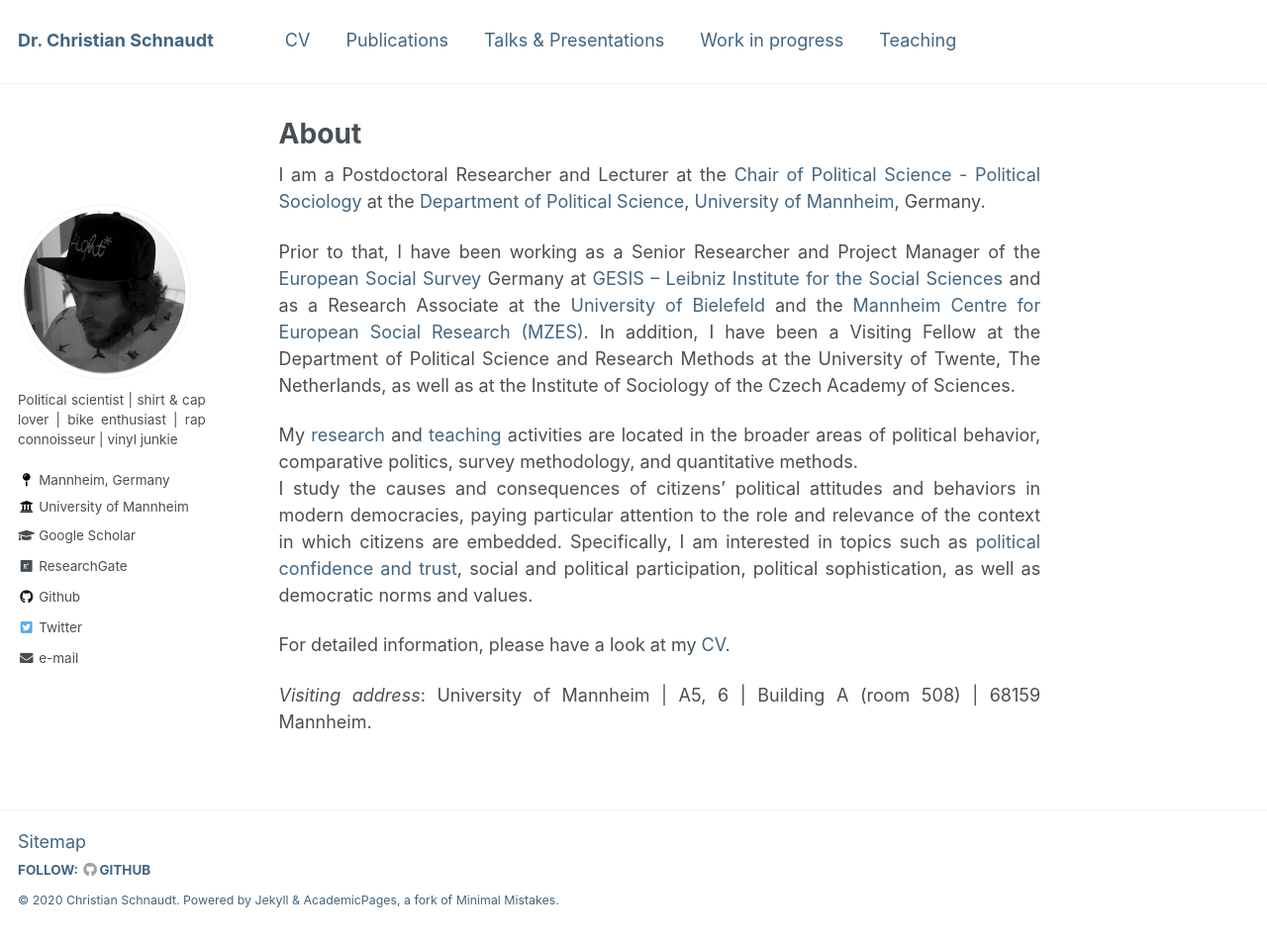
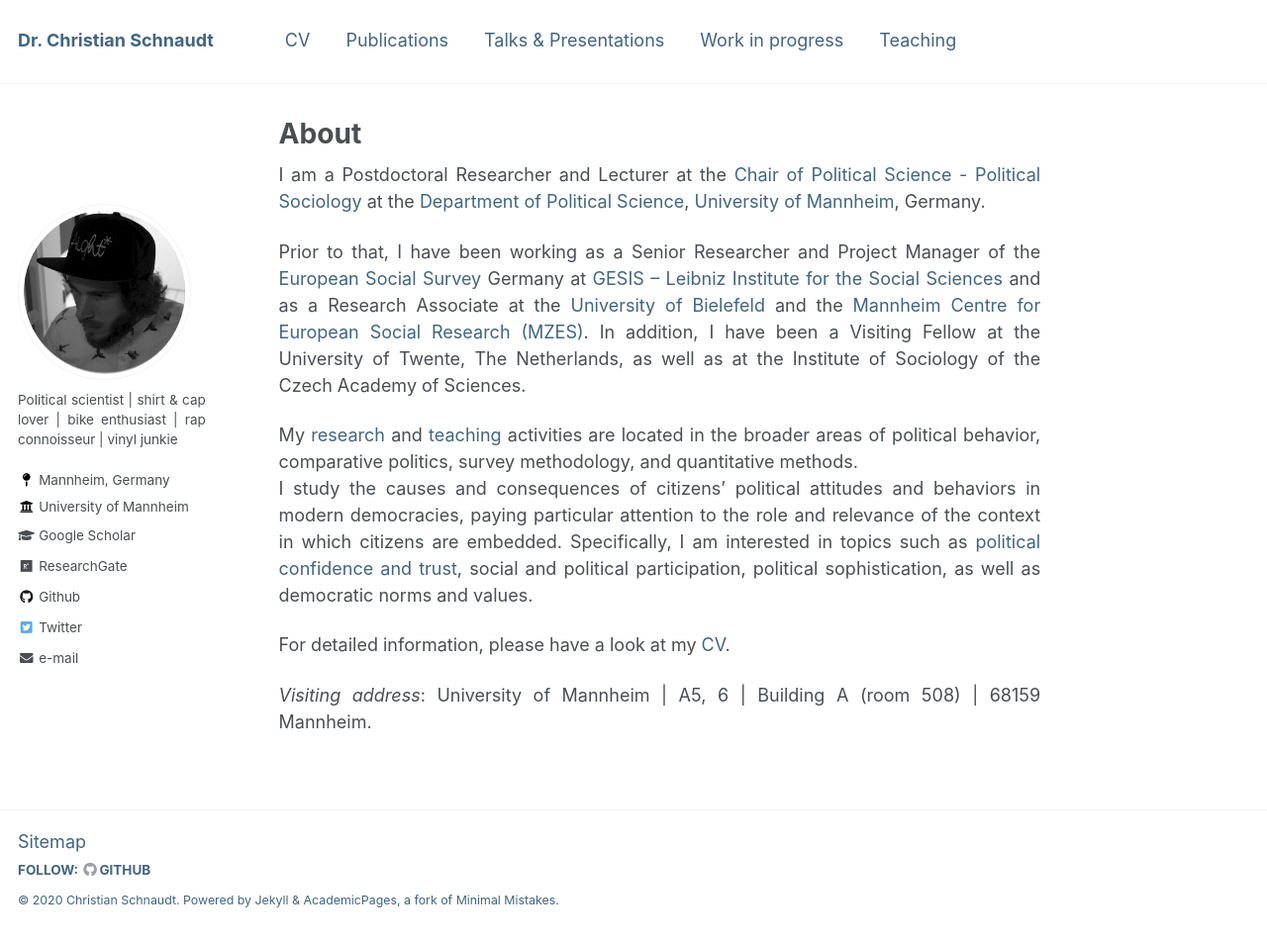
Before and after one commit to cschnaudt/cschnaudt.github.io, a Jekyll site: the page built from _pages/about.md, in a window 1280 px wide and 955 px high. Shown: the whole window at 99% size. Built offline with Jekyll 4.4.1, drawn with Linux system fonts in a browser that asks for light colours.

Commit message:
Update about.md

```diff
--- a/_pages/about.md
+++ b/_pages/about.md
@@ -10,7 +10,7 @@
 
 I am a Postdoctoral Researcher and Lecturer at the [Chair of Political Science - Political Sociology](https://www.sowi.uni-mannheim.de/en/schmitt-beck/){:target="_ blank"} at the [Department of Political Science](https://www.sowi.uni-mannheim.de/en/research/political-science/){:target="_ blank"}, [University of Mannheim](https://www.uni-mannheim.de/en/){:target="_ blank"}, Germany.
 
-Prior to that, I have been working as a Senior Researcher and Project Manager of the [European Social Survey](https://www.europeansocialsurvey.org/){:target="_ blank"} Germany at [GESIS -- Leibniz Institute for the Social Sciences](https://www.gesis.org){:target="_ blank"} and as a Research Associate at the [University of Bielefeld](https://www.uni-bielefeld.de/(en)/soz/){:target="_ blank"} and the [Mannheim Centre for European Social Research (MZES)](https://www.mzes.uni-mannheim.de/d7/en){:target="_ blank"}. In addition, I have been a Visiting Fellow at the Department of Political Science and Research Methods at the University of Twente, The Netherlands, as well as at the Institute of Sociology of the Czech Academy of Sciences.
+Prior to that, I have been working as a Senior Researcher and Project Manager of the [European Social Survey](https://www.europeansocialsurvey.org/){:target="_ blank"} Germany at [GESIS -- Leibniz Institute for the Social Sciences](https://www.gesis.org){:target="_ blank"} and as a Research Associate at the [University of Bielefeld](https://www.uni-bielefeld.de/(en)/soz/){:target="_ blank"} and the [Mannheim Centre for European Social Research (MZES)](https://www.mzes.uni-mannheim.de/d7/en){:target="_ blank"}. In addition, I have been a Visiting Fellow at the University of Twente, The Netherlands, as well as at the Institute of Sociology of the Czech Academy of Sciences.
 
 My [research](https://cschnaudt.github.io/publications/) and [teaching](https://cschnaudt.github.io/teaching/) activities are located in the broader areas of political behavior, comparative politics, survey methodology, and quantitative methods.
 I study the causes and consequences of citizens' political attitudes and behaviors in modern democracies, paying particular attention to the role and relevance of the context in which citizens are embedded. Specifically, I am interested in topics such as [political confidence and trust](https://www.springer.com/us/book/9783319894317){:target="_ blank"}, social and political participation, political sophistication, as well as democratic norms and values.
```
